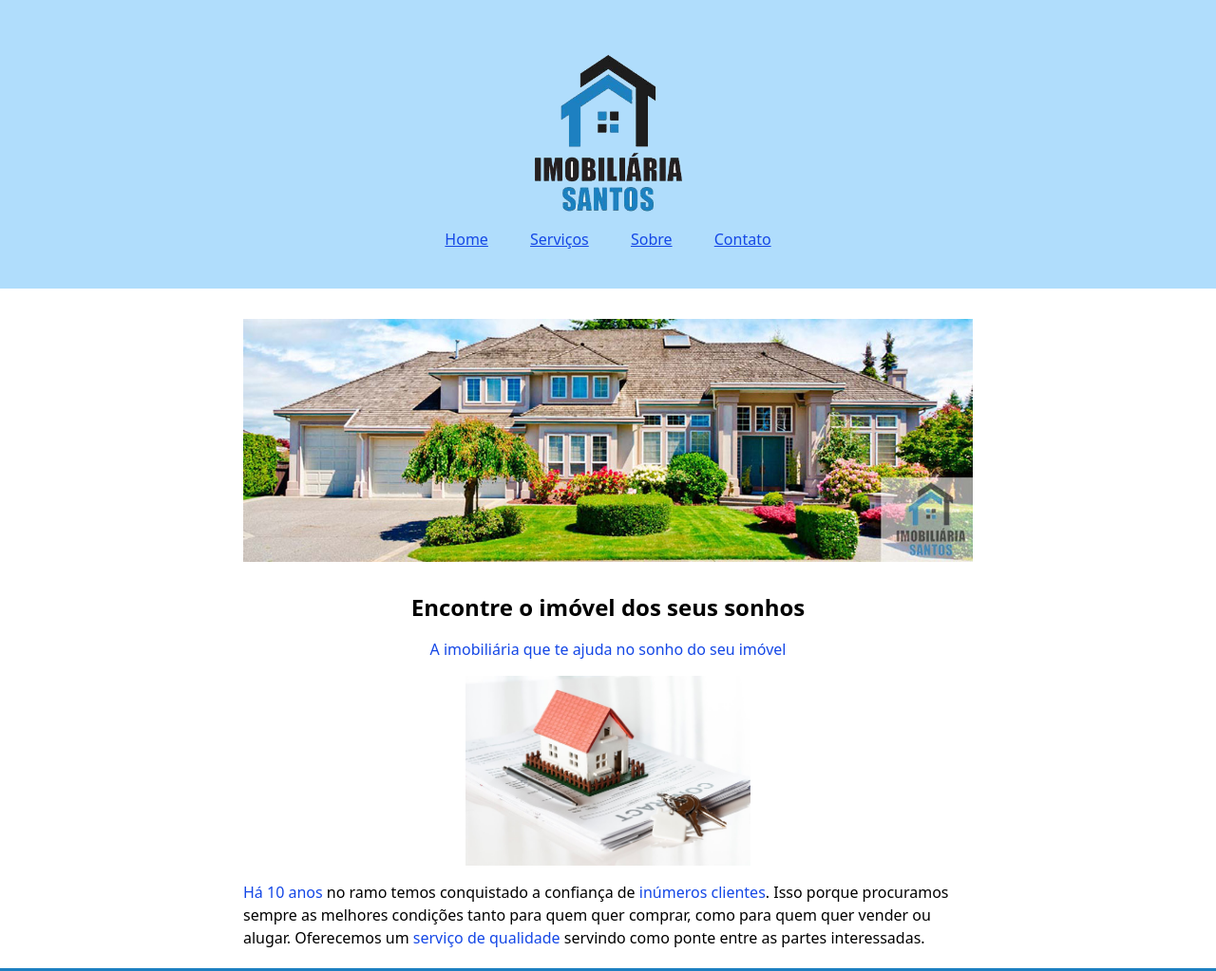
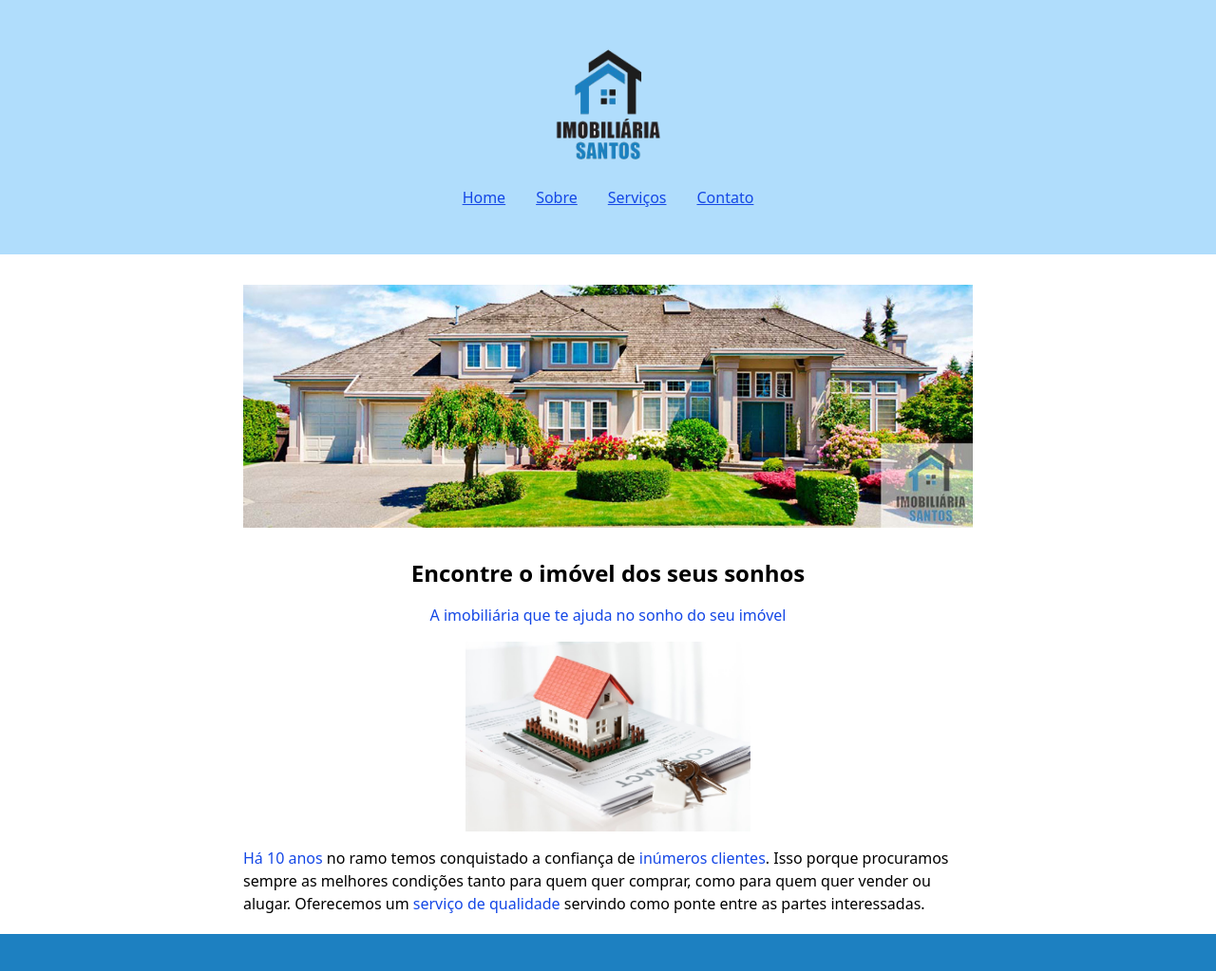
Before and after one commit to Michelkitund/Pagina_imobiliaria_com_Tailwind, a website: page index.html in a window 1280 px wide. Shown: the top 1023 px of the page at 95% size. Drawn offline with Linux system fonts and the light colour scheme.

Commit message:
Reajuste na pagina

```diff
--- a/index.html
+++ b/index.html
@@ -1,34 +1,35 @@
 <!DOCTYPE html>
-<html lang="pt_BR">
+<html lang="pt-BR" class="scroll-smooth">
 <head>
     <meta charset="UTF-8">
     <meta name="viewport" content="width=device-width, initial-scale=1.0">
     <title>Document</title>
-
     <link rel="stylesheet" href="src/output.css">
 </head>
-<body>
+<body class="bg-gray-50 text-gray-800">
+
      <!-- TOPO -->
-    <header class="bg-[#B0DDFC] flex justify-center">
-        <div class="my-10  flex flex-col items-center">
-            <img class="w-50" src="assets/logo.png" alt="Logo Imobiliaria">
-            <nav>
-                <a class="mx-3 p-2 underline text-blue-700" href="#home">Home</a>
-                <a class="mx-3 p-2 underline text-blue-700"  href="#servicos">Serviços</a>
-                <a class="mx-3 p-2 underline text-blue-700"  href="#sobre">Sobre</a>
-                <a class="mx-3 p-2 underline text-blue-700"  href="#contato">Contato</a>
+
+    <header id="home" class="bg-[#B0DDFC] flex justify-center border-b border-blue-200">
+         <div class="py-10 flex flex-col items-center w-full px-4">
+            <img class="w-35 h-auto mb-2" src="assets/logo.png" alt="Logo Imobiliária Santos">
+            <nav class="flex flex-wrap justify-center gap-4">
+                <a class="p-2 underline text-blue-700" href="#home">Home</a>
+                <a class="p-2 underline text-blue-700 " href="#sobre">Sobre</a>
+                <a class="p-2 underline text-blue-700 " href="#servicos">Serviços</a>
+                <a class="p-2 underline text-blue-700 " href="#contato">Contato</a>
             </nav>
         </div>
     </header>
 
     <main>
-        <!-- ÁREA PRINCIPAL -->
+         <!-- ÁREA PRINCIPAL (BANNER) -->
          <section class="flex justify-center ">
-            <img class="w-3xl my-8" src="assets/banner.jpg" alt="Baneer da imobiliaria">
+            <img class="w-3xl my-8 " src="assets/banner.jpg"  alt="Banner promocional da imobiliária">
          </section>
 
          <!-- SEÇÃO SOBRE -->
-         <section class=" flex flex-col w-3xl mx-auto text-center gap-y-4">
+         <section id="sobre" class=" flex flex-col w-3xl mx-auto text-center gap-y-4">
             <h1 class="font-bold text-2xl">Encontre o imóvel dos seus sonhos</h1>
             <h3 class="text-blue-700">A imobiliária que te ajuda no sonho do seu imóvel</h3>
             <img class="w-75 mx-auto" src="assets/imovel-assinatura.jpg" alt="Imovel assinatura">
@@ -36,7 +37,7 @@
          </section>
 
           <!-- SEÇÃO SERVIÇOS  -->
-         <section class="flex justify-center bg-[#1D80C1] py-20 text-amber-50">
+         <section id="servicos" class="flex justify-center bg-[#1D80C1] py-20 text-amber-50">
             <div class="w-2xl   ">
                 <h3 class="text-center mb-5 pr-10">SERVIÇOS</h3>
                 <p class="mb-5">Contamos com diversos <span class="text-amber-300">serviços imobiliários</span> e também prestamos suporte em cada uma das etapas necessárias de cada serviço. Aqui na <span class="text-amber-300">Imobiliária Santos</span> podemos te ajudar com a seguinte gama de assuntos relativos a imóveis:</p>
@@ -54,12 +55,12 @@
          <!-- SEÇÃO CORRETORES  -->
            <section class=" flex flex-col w-3xl mx-auto my-10 text-center gap-y-4">
             <h3 class="text-blue-700 text-2xl">Corretores</h3>
-            <img class="w-75 mx-auto" src="assets/corretores.jpg" alt="Corretores">
+            <img class="max-w-75 mx-auto" src="assets/corretores.jpg" alt="Corretores">
             <p class="text-left">A <span class="text-blue-700">imobiliária Santos</span> conta com um time de profissionais qualificados que têm vários anos de experiência no mercado. Para entrar em contato com um de nossos corretores, basta clicar no link a seguir: <a class="underline text-blue-600" href="#">Corretores</a> </p>
          </section>
 
            <!-- SEÇÃO CONTATO  -->
-            <section  class="bg-[#1D80C1] py-7" >
+            <section id="contato"  class="bg-[#1D80C1] py-7" >
                 <div class="flex flex-col w-4xl mx-auto items-center  ">
                     <h3 class="mb-3 text-2xl  text-amber-50">CONTATO</h3>
                     <iframe class="w-2xl h-80" src="https://www.google.com/maps/embed?pb=!1m18!1m12!1m3!1d7346.254844548052!2d-43.364712467659004!3d-22.98234139602229!2m3!1f0!2f0!3f0!3m2!1i1024!2i768!4f13.1!3m3!1m2!1s0x9bda2ed54ec2e1%3A0x4431d262cad1d163!2sAv.%20Ayrton%20Senna%2C%203000%20-%20Barra%20da%20Tijuca%2C%20Rio%20de%20Janeiro%20-%20RJ%2C%2022775-904!5e0!3m2!1spt-BR!2sbr!4v1642532754862!5m2!1spt-BR!2sbr" frameborder="0"></iframe>
```
Also changed, not shown: arquivos/output.css (added).
